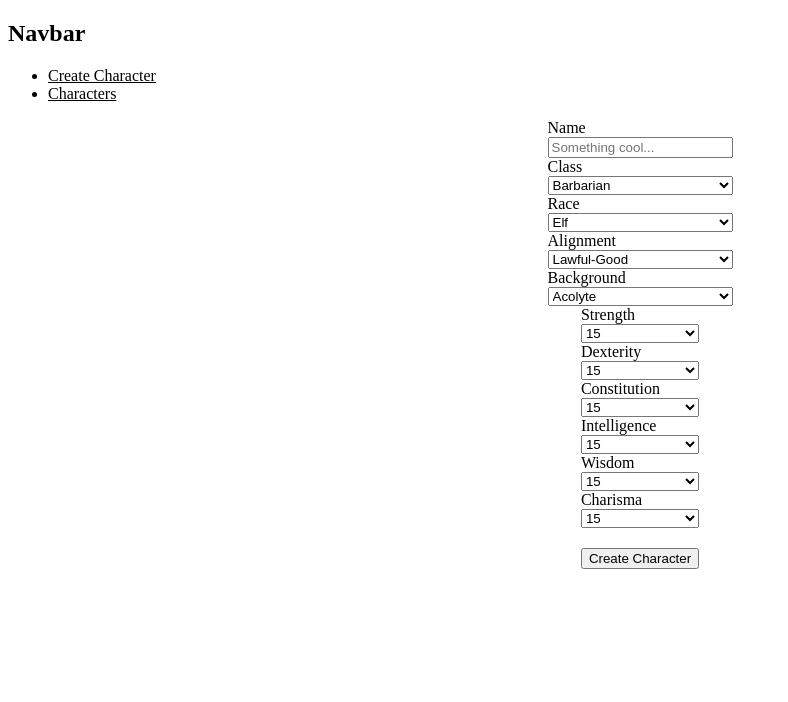
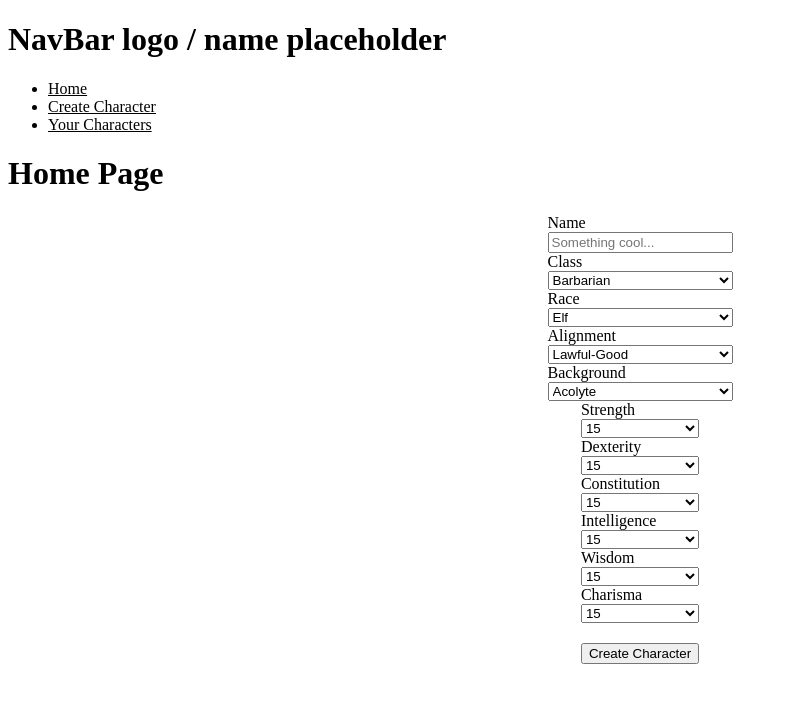
Before and after one commit to Leon-Parsons/DND-MERN-2, a React (Vite) app in the folder client/: page / in a window 1280 px wide. Shown: the top 702 px of the page, without its empty margins (0-788 px from the left). Built offline with nearby package versions, Linux system fonts and the light colour scheme.

Commit message:
Adds basic page routing and nav bar

```diff
--- a/client/src/App.jsx
+++ b/client/src/App.jsx
@@ -2,7 +2,6 @@ import { useEffect, useState } from 'react'
 import './App.css'
 import axios from 'axios'
 import CreateCharacter from './components/CreateCharacter';
-import NavBar from './components/NavBar';
 // import CharacterCreator from "./components/CreateCharacter";
 
 function App() {
@@ -19,8 +18,8 @@ function App() {
   // }, [])
 
   return (
+    <>
       <div>
-      <NavBar/>
         <CreateCharacter/>
         {/* {
           characters.map(character => {
@@ -34,6 +33,7 @@ function App() {
           })
         } */}
       </div>
+    </>
   )
 }
 
--- a/client/src/components/NavBar.jsx
+++ /dev/null
@@ -1,23 +0,0 @@
-import React from 'react'
-import { NavLink } from 'react-router-dom'
-
-function NavBar() {
-  return (
-    <nav>
-      <div className='nav-title'>
-        <h1>Navbar</h1>
-      </div>
-        <ul>
-          <li>
-            <a href="/createChar">Create Character</a>
-          </li>
-
-          <li>
-            <a href="/myChars">Characters</a>
-          </li>
-        </ul>
-    </nav>
-  )
-}
-
-export default NavBar;
--- a/client/src/main.jsx
+++ b/client/src/main.jsx
@@ -1,9 +1,23 @@
+import { BrowserRouter, Routes, Route} from "react-router-dom"
+import NavigationBar from './pages/NavigationBar'
+import Home from './pages/Home'
+import CreateChar from './pages/CreateChar'
+import Chars from './pages/Chars'
 import React from 'react'
 import ReactDOM from 'react-dom/client'
 import App from './App.jsx'
 
 ReactDOM.createRoot(document.getElementById('root')).render(
   <React.StrictMode>
+    <BrowserRouter>
+        <Routes>
+          <Route path="/" element={<NavigationBar />}>
+            <Route index element={<Home />} />
+            <Route path = "CreateChar" element={<CreateChar />} />
+            <Route path = "Chars" element={<Chars />} />
+          </Route>
+        </Routes>
+      </BrowserRouter>
     <App />
   </React.StrictMode>,
 )
--- /dev/null
+++ b/client/src/pages/Chars.jsx
@@ -0,0 +1,5 @@
+const Chars= () => {
+  return <h1>Your Characters Page</h1>;
+};
+
+export default Chars;
--- /dev/null
+++ b/client/src/pages/CreateChar.jsx
@@ -0,0 +1,5 @@
+const CreateChar= () => {
+  return <h1>Create Character Page</h1>;
+};
+
+export default CreateChar;
--- /dev/null
+++ b/client/src/pages/Home.jsx
@@ -0,0 +1,5 @@
+const Home = () => {
+  return <h1>Home Page</h1>;
+};
+
+export default Home;
--- /dev/null
+++ b/client/src/pages/NavigationBar.jsx
@@ -0,0 +1,26 @@
+import { Outlet, Link } from "react-router-dom";
+
+const NavigationBar= () => {
+  return (
+    <>
+    <h1>NavBar logo / name placeholder</h1>
+      <nav>
+        <ul>
+          <li>
+            <Link to="/">Home</Link>
+          </li>
+          <li>
+            <Link to="/createChar">Create Character</Link>
+          </li>
+          <li>
+            <Link to="/chars">Your Characters</Link>
+          </li>
+        </ul>
+      </nav>
+
+      <Outlet />
+    </>
+  )
+};
+
+export default NavigationBar;
```
Lines whose indentation alone changed are shown as unchanged.
